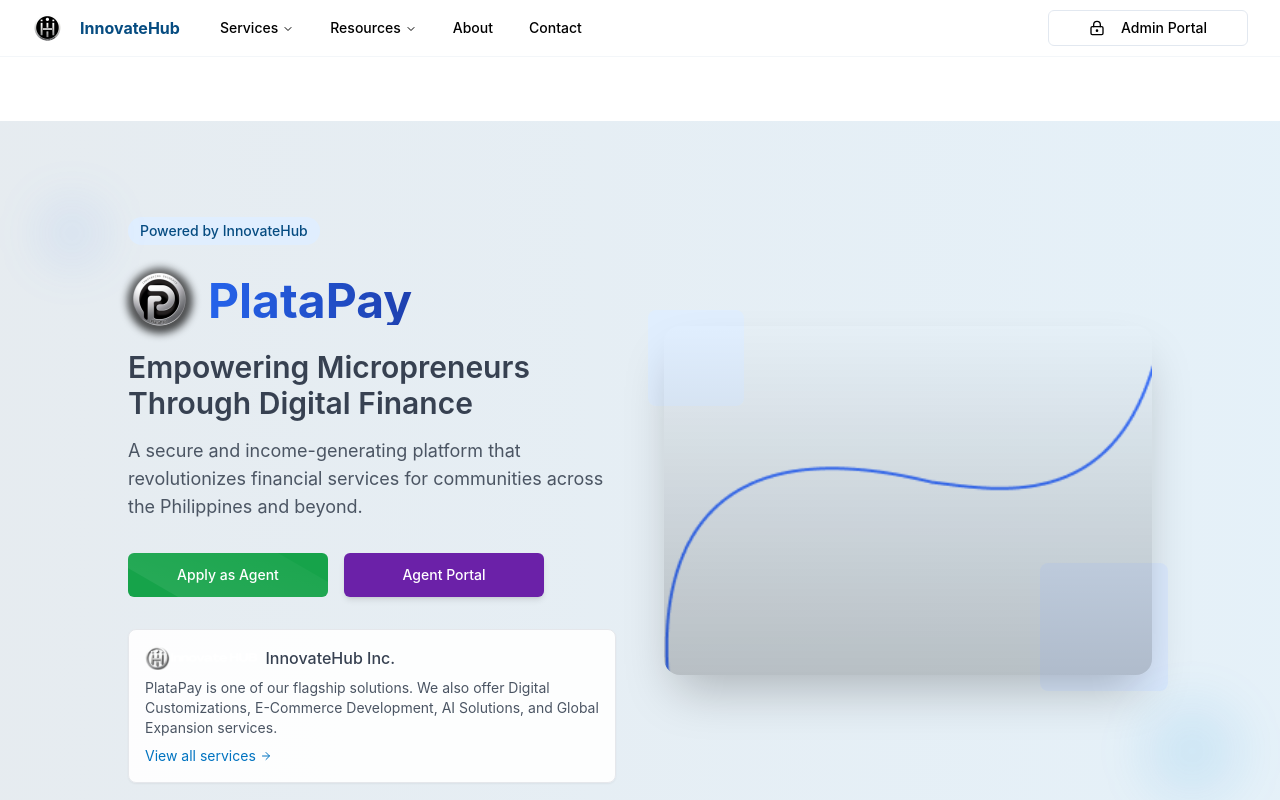
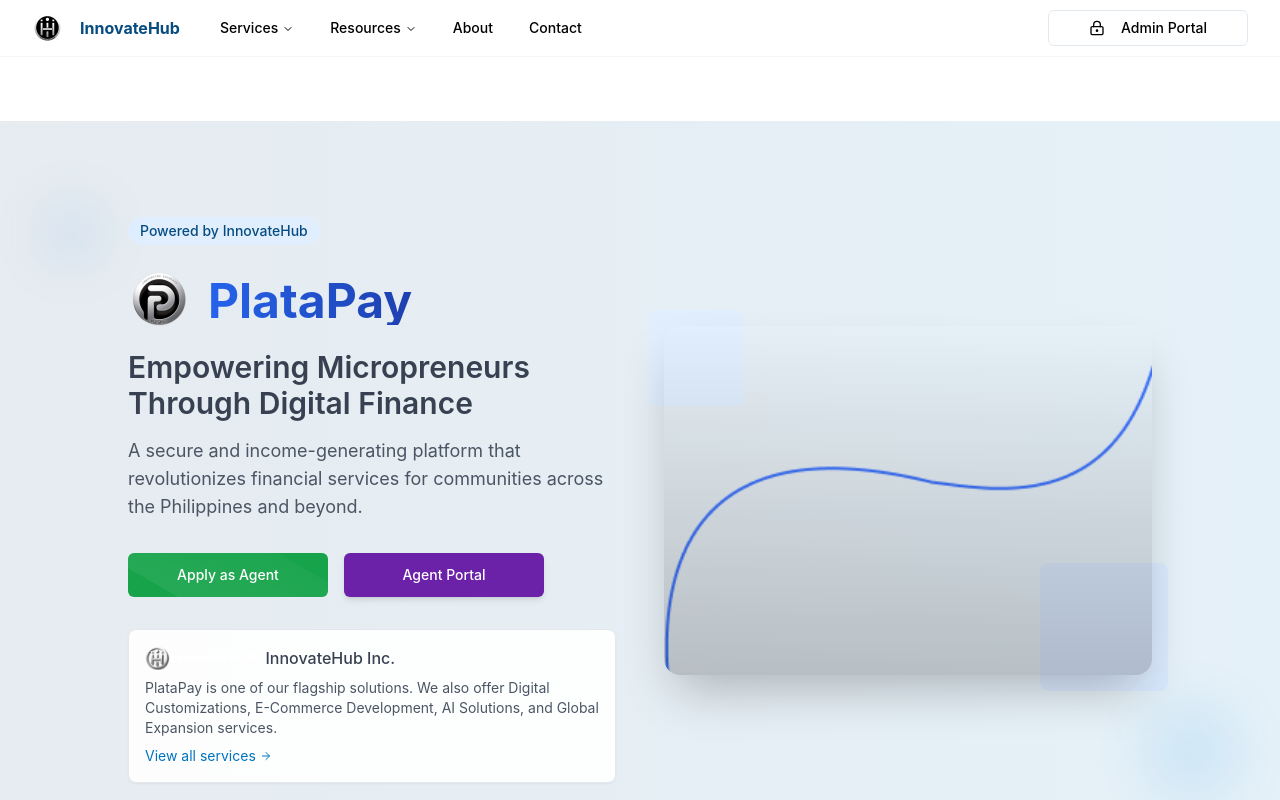
Before and after one commit to bossm747/innovatehubph, a React (Vite) app: page /platapay in a window 1280 px wide. Shown: the top 800 px of the page. Built offline with nearby package versions, Linux system fonts and the light colour scheme.

Commit message:
Remove black background from logo
Remove the black background effect behind the PlataPay logo in the PlataPayHero and PlataPay components.

```diff
--- a/src/components/PlataPay.tsx
+++ b/src/components/PlataPay.tsx
@@ -1,4 +1,3 @@
-
 import React from 'react';
 import { ArrowRight, Shield, CheckCircle, Smartphone } from 'lucide-react';
 import { Button } from "@/components/ui/button";
@@ -28,14 +27,10 @@ const PlataPay = () => {
             </span>
             <div className="flex items-center mb-4">
               <div className="relative mr-4">
-                {/* Dark circular background */}
-                <div className="absolute inset-0 bg-black/80 rounded-full blur-sm transition-all duration-300"></div>
-                {/* Logo with dark background */}
                 <img
                   src="/lovable-uploads/9b23899d-8537-4e7c-996b-5fdc791cbde2.png"
                   alt="PlataPay Logo"
-                  className="h-16 w-16 relative z-10 transition-transform duration-300"
-                  style={{ filter: 'drop-shadow(0 0 4px rgba(255, 255, 255, 0.3))' }}
+                  className="h-16 w-16 relative z-10"
                 />
               </div>
               <h2 className="text-3xl md:text-4xl font-bold hero-text-gradient">
@@ -132,7 +127,6 @@ const PlataPay = () => {
                 className="w-full h-auto rounded-xl"
               />
 
-              {/* Smartphone with animated glow */}
               <div className="absolute -bottom-6 -right-6 p-3 bg-white rounded-lg shadow-lg transform rotate-3 mobile-device">
                 <div className="relative pulse-glow">
                   <Smartphone className="h-16 w-16 text-innovate-600" />
--- a/src/components/PlatapayHero.tsx
+++ b/src/components/PlatapayHero.tsx
@@ -1,4 +1,3 @@
-
 import React from 'react';
 import { Button } from "@/components/ui/button";
 import { ArrowRight } from 'lucide-react';
@@ -15,15 +14,11 @@ const PlatapayHero = () => {
             </span>
             <div className="flex items-center mb-4">
               <div className="relative mr-4">
-                {/* Dark circular background with improved rendering */}
-                <div className="absolute inset-0 bg-black/80 rounded-full blur-sm"></div>
-                {/* Logo with dark background */}
                 <img
                   src="/lovable-uploads/9b23899d-8537-4e7c-996b-5fdc791cbde2.png"
                   alt="PlataPay Logo"
                   className="h-16 w-16 relative z-10"
-                  style={{ filter: 'drop-shadow(0 0 4px rgba(255, 255, 255, 0.3))' }}
-                  loading="eager" // Ensure this loads quickly
+                  loading="eager"
                 />
               </div>
               <h1 className="text-4xl md:text-5xl font-bold hero-text-gradient">
@@ -98,7 +93,6 @@ const PlatapayHero = () => {
         </div>
       </div>
 
-      {/* Decorative elements - optimized */}
       <div className="absolute top-20 left-10 w-16 h-16 bg-blue-500/10 rounded-full blur-xl"></div>
       <div className="absolute bottom-20 right-10 w-24 h-24 bg-innovate-500/10 rounded-full blur-xl"></div>
     </section>
--- a/src/components/PlatapayTestimonials.tsx
+++ b/src/components/PlatapayTestimonials.tsx
@@ -1,4 +1,3 @@
-
 import React, { useState, useEffect } from 'react';
 import { Card } from '@/components/ui/card';
 
@@ -41,7 +40,6 @@ const PlatapayTestimonials = () => {
     }
   ];
 
-  // Auto-rotate testimonials
   useEffect(() => {
     const interval = setInterval(() => {
       setActiveIndex((current) => (current + 1) % testimonials.length);
@@ -59,9 +57,7 @@ const PlatapayTestimonials = () => {
           </span>
           <div className="flex items-center justify-center mb-4">
             <div className="relative mr-3">
-              {/* Logo glow effect */}
               <div className="absolute inset-0 bg-gradient-to-r from-blue-100/40 to-blue-300/20 rounded-full blur-md transition-all duration-300 scale-110"></div>
-              <div className="absolute inset-0 bg-white/30 rounded-full filter blur-sm transition-all duration-300"></div>
               <img
                 src="/lovable-uploads/a8af37d4-1b48-41f9-bd00-008fbfdb60a8.png"
                 alt="PlataPay Logo"
@@ -78,7 +74,6 @@ const PlatapayTestimonials = () => {
         </div>
 
         <div className="relative max-w-4xl mx-auto fade-up">
-          {/* Quote icon */}
           <div className="absolute -top-10 -left-10 text-innovate-200">
             <svg width="80" height="80" viewBox="0 0 80 80" fill="none" xmlns="http://www.w3.org/2000/svg">
               <path d="M32 16H16V32C16 40.8366 23.1634 48 32 48V40C27.5817 40 24 36.4183 24 32H32V16Z" fill="currentColor"/>
@@ -86,7 +81,6 @@ const PlatapayTestimonials = () => {
             </svg>
           </div>
 
-          {/* Testimonials carousel */}
           <div className="relative overflow-hidden rounded-xl">
             <div
               className="flex transition-transform duration-500 ease-in-out"
@@ -125,7 +119,6 @@ const PlatapayTestimonials = () => {
             </div>
           </div>
 
-          {/* Carousel controls */}
           <div className="flex justify-center mt-8 space-x-2">
             {testimonials.map((_, index) => (
               <button
```
